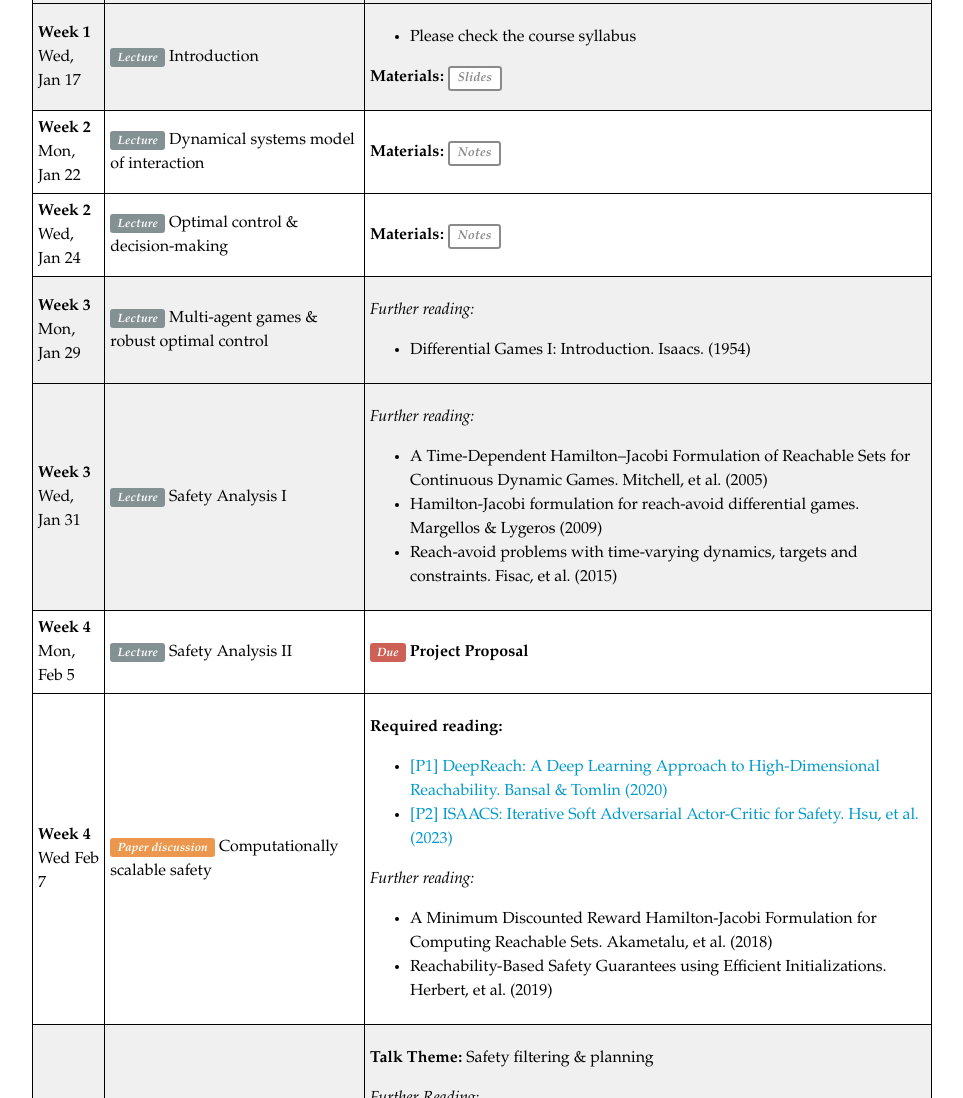
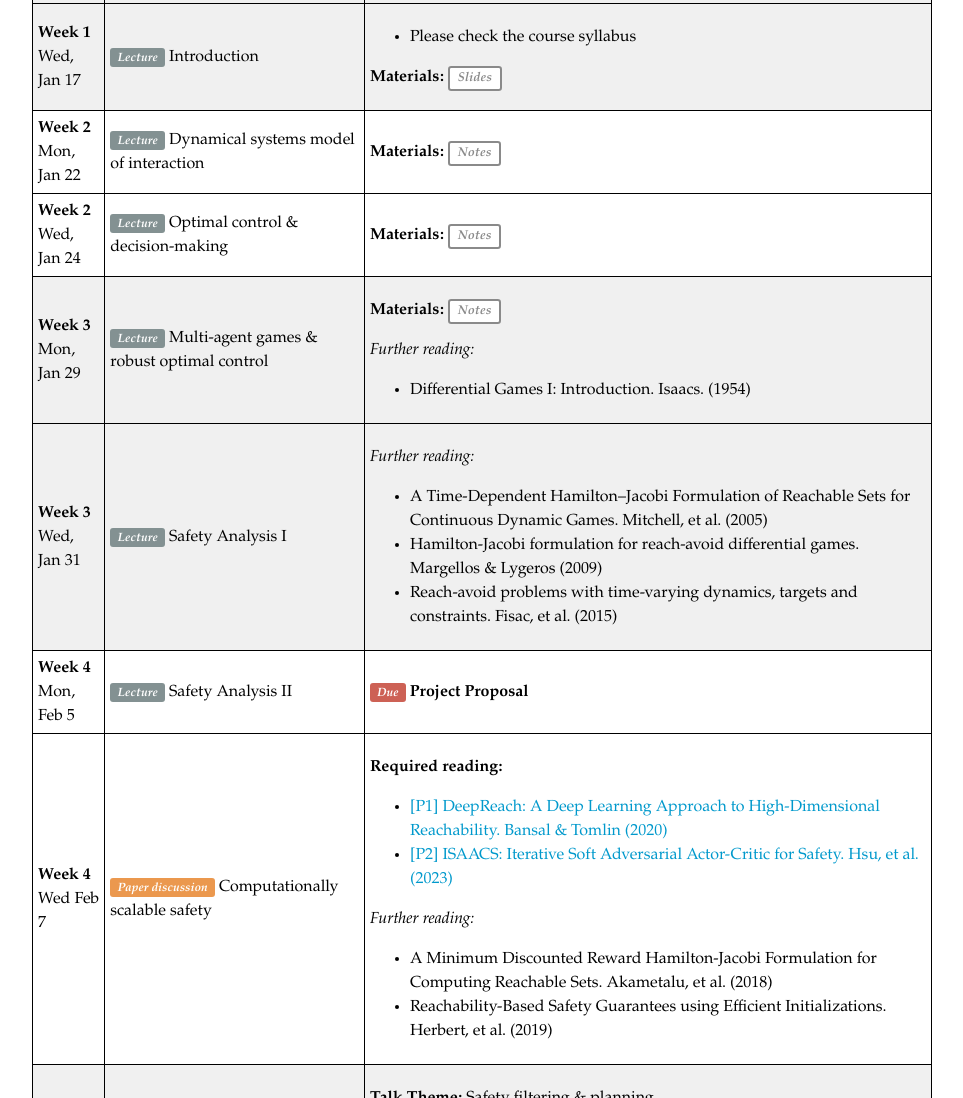
Before and after one commit to abajcsy/interactive-robotics, a plain HTML site: page index.html in a window 1280 px wide. Shown: the part 1778-2876 px from the top of the page, without its empty margins (158-1121 px from the left). Drawn offline with nearby package versions, Linux system fonts and the light colour scheme.

Commit message:
adding lecture 4

```diff
--- a/index.html
+++ b/index.html
@@ -170,8 +170,9 @@
   <tr class="block">
     <td><b>Week 3</b> <br> Mon, Jan 29</td>
     <td><i><span class="label label-lecture text-base">Lecture</span></i> Multi-agent games & robust optimal control</td>
-
     <td>
+      <p><b>Materials:</b>
+      <a class="label label-notes text-base" href="./static/pdf/Lecture4-robust-oc-dynamic-games-24.pdf"><b><i>Notes</i></b></a>
       <p><i>Further reading:</i></p>
       <ul>
         <li>Differential Games I: Introduction. Isaacs. (1954)</li>
```
Also changed, not shown: 1 other file.
